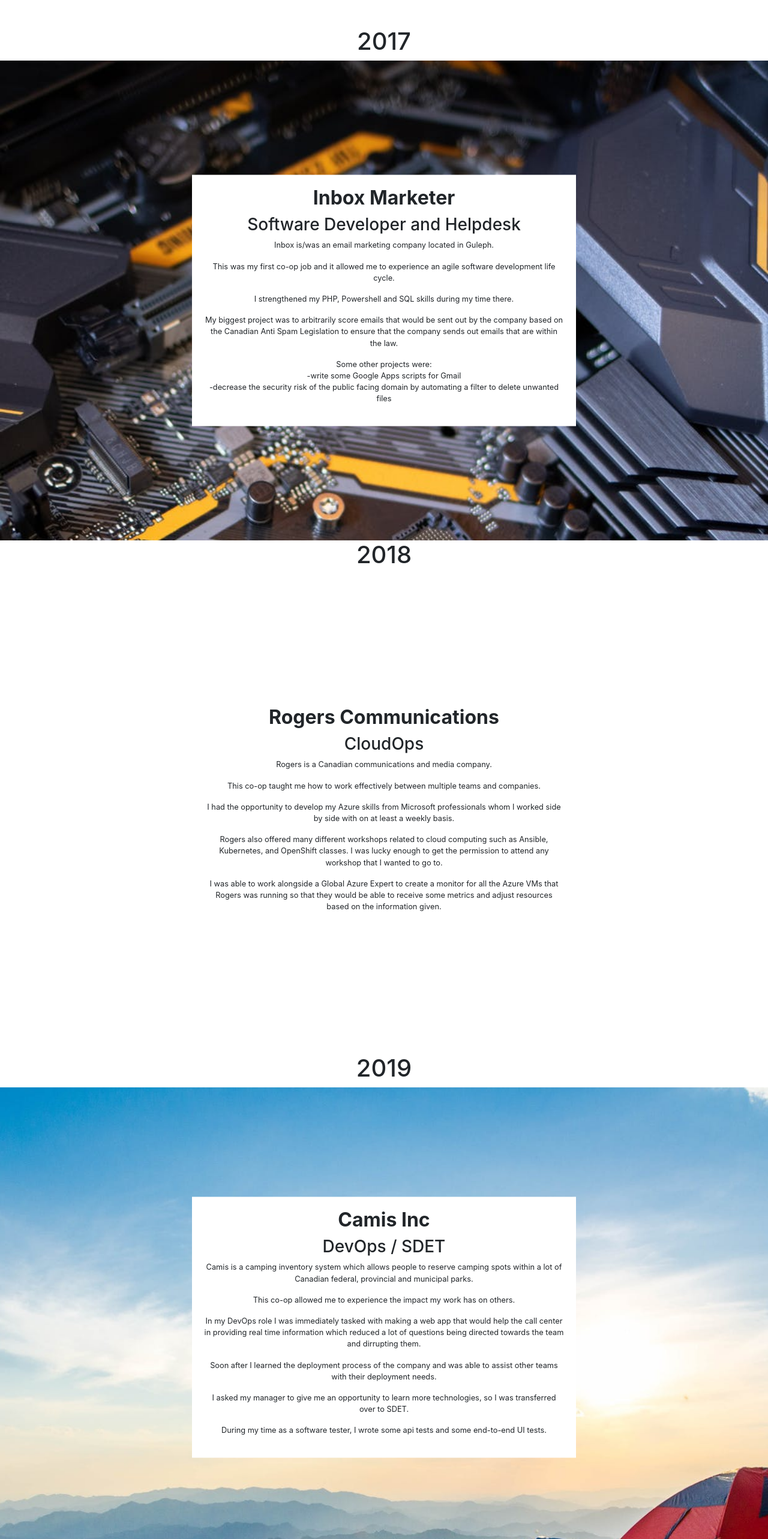
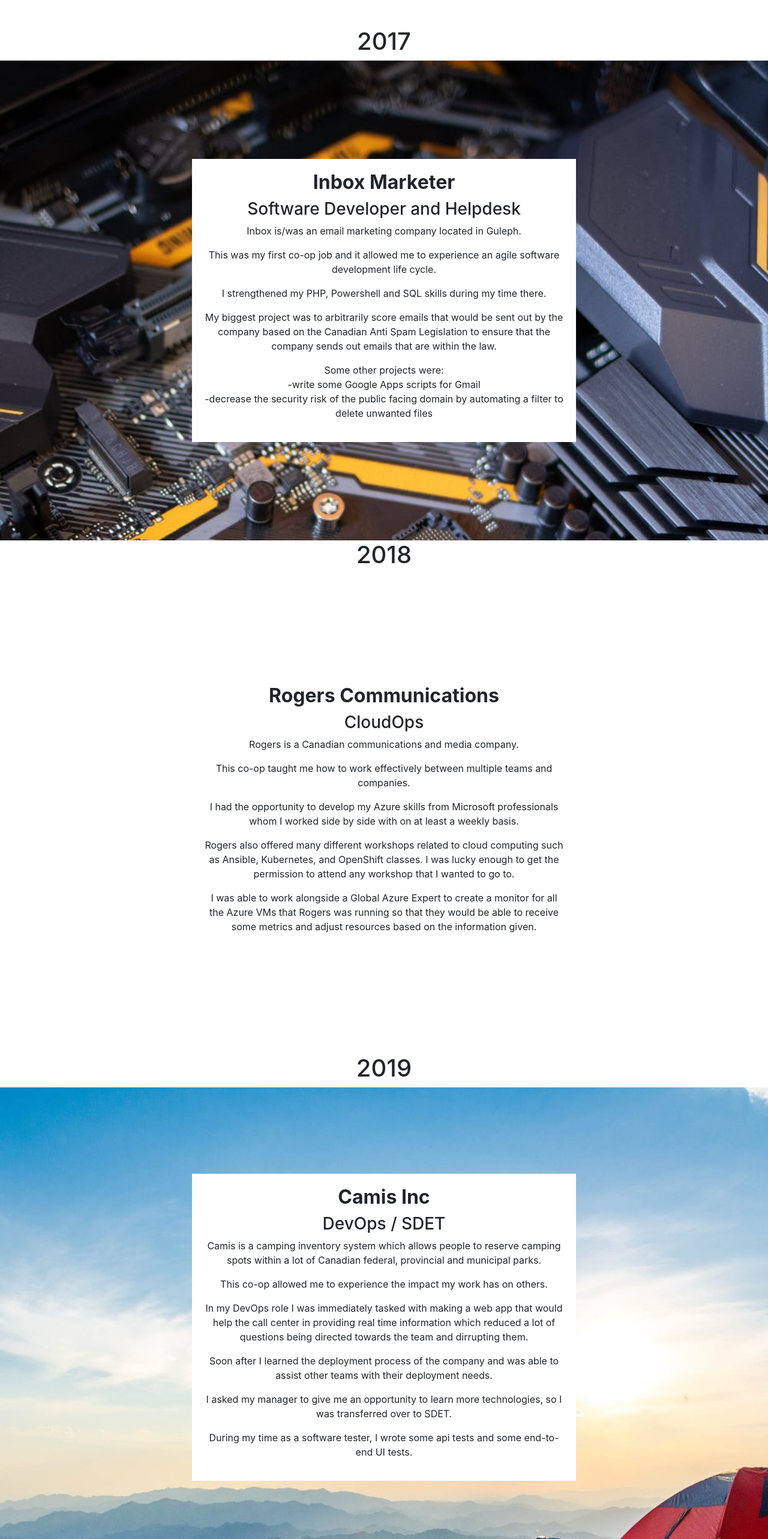
Before and after one commit to traczs/traczs.github.io, a React (Create React App) app: page /work in a window 1280 px wide. Shown: the part 234-2800 px from the top of the page at 60% size. Built offline with nearby package versions, Linux system fonts and the light colour scheme.

Commit message:
revert the faulty responsive changes

```diff
--- a/src/pages/PastJobs.js
+++ b/src/pages/PastJobs.js
@@ -15,7 +15,7 @@
 
             <Parallax bgImage={tech} strength={500}>
                 <div style={{height:'100vh'}} >
-                    <div className="parallax-inline-text" style={{fontSize:'1vw'}}>
+                    <div className="parallax-inline-text">
                         <h2><b>Inbox Marketer</b></h2>
                         <h3>Software Developer and Helpdesk</h3>
 
@@ -37,7 +37,7 @@
 
             <Parallax bgImage={rogers} blur={{min: -1, max: 10}}>
                 <div style={{height:'100vh'}} >
-                    <div className="parallax-inline-text" style={{fontSize:'1vw'}}>
+                    <div className="parallax-inline-text">
                         <h2><b>Rogers Communications</b></h2>
                         <h3>CloudOps</h3>
 
@@ -55,7 +55,7 @@
 
             <Parallax bgImage={camis} strength={-300}>
                 <div style={{height:'100vh'}} >
-                    <div className="parallax-inline-text" style={{fontSize:'1vw'}}>
+                    <div className="parallax-inline-text">
                         <h2><b>Camis Inc</b></h2>
                         <h3>DevOps / SDET</h3>
 
```
